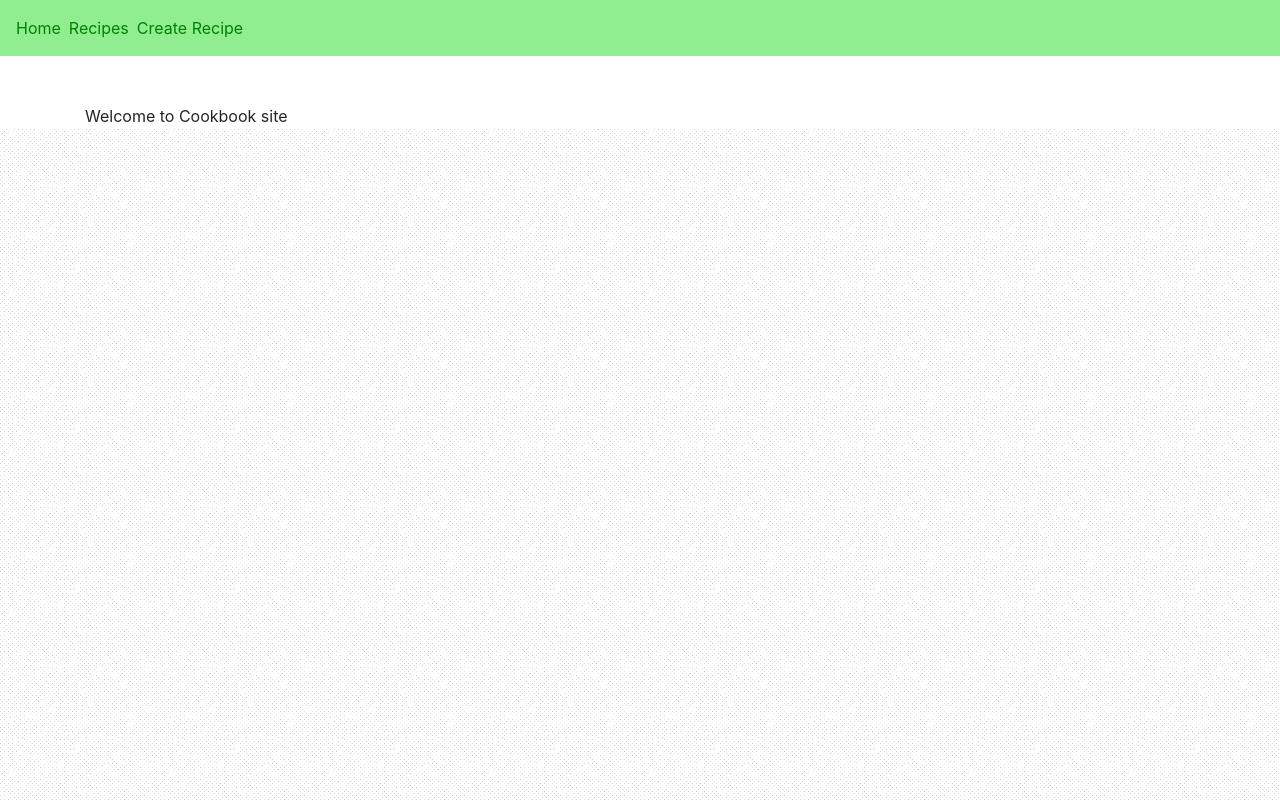
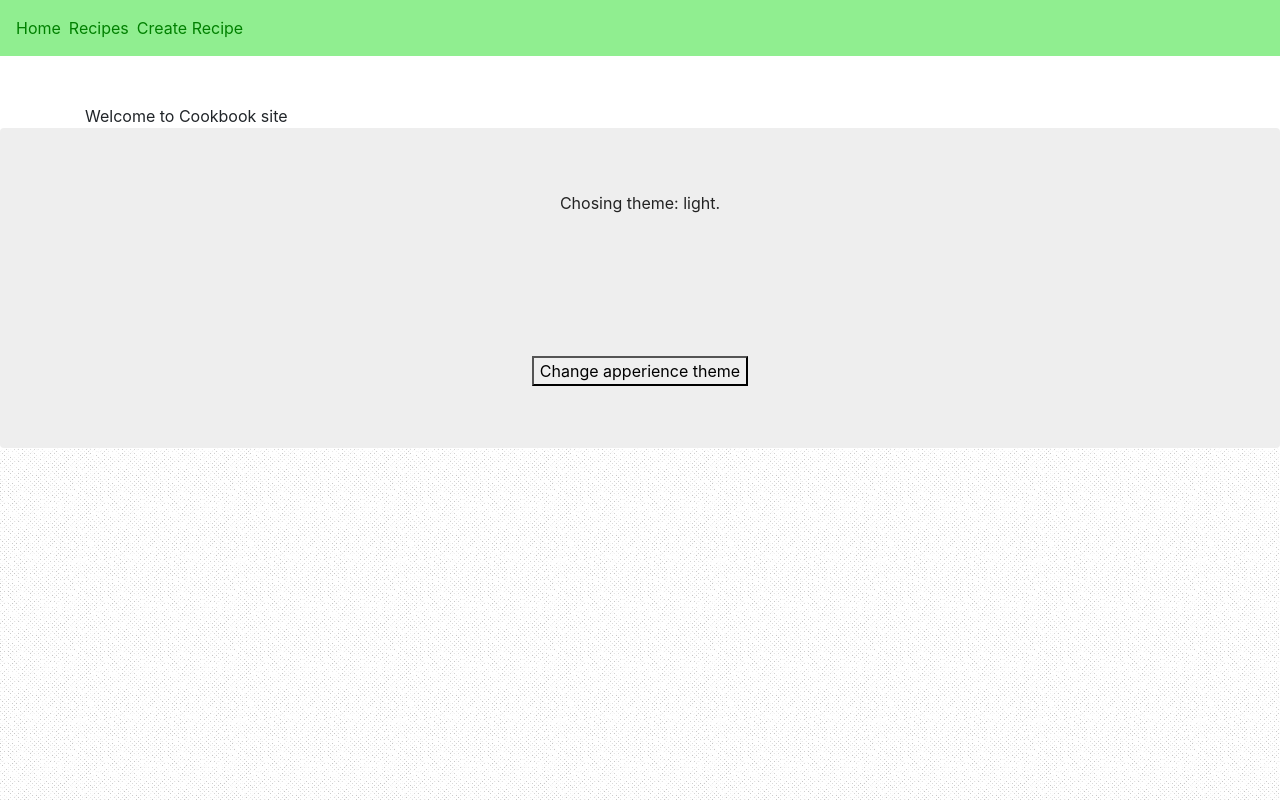
Before and after one commit to Feulife/My-cookbook, a React (Create React App) app in the folder client/: page / in a window 1280 px wide. Built offline with nearby package versions, Linux system fonts and the light colour scheme.

Commit message:
add attempt for changing theme

```diff
--- a/client/src/App.js
+++ b/client/src/App.js
@@ -1,4 +1,5 @@
 import {ApolloClient, ApolloProvider, InMemoryCache} from '@apollo/client';
+import React, { useState } from 'react';
 import Hello from './components/Hello';
 import Titles from './components/Titles'
 // import Recipes from './components/Recipes';
@@ -10,7 +11,14 @@ const client = new ApolloClient({
   cache: new InMemoryCache(),
 })
 
+
+
 function App() {
+  const [mode, setMode] = useState('light')
+
+  const handleClick = () => {
+    setMode(mode === 'light' ? 'dark' : 'light')
+  }
   return (
     <ApolloProvider client={client}>
       <BrowserRouter>
@@ -28,6 +36,20 @@ function App() {
             <Route path="/create" element={<CreateRecipe />} />
           </Routes>
         </div>
+        <div
+      style={{
+        background: mode === 'light' ? '#eee' : '#222',
+        color: mode === 'light' ? '#222' : '#eee',
+        display: 'grid',
+        placeItems: 'center',
+        minWidth: '320px',
+        minHeight: '320px',
+        borderRadius: '4px'
+      }}
+    >
+      <p>Chosing theme: {mode}.</p>
+      <button onClick={handleClick}>Change apperience theme</button>
+    </div>
       </BrowserRouter>
     </ApolloProvider>
   );
```
Also changed, not shown: client/src/components/ChangeTheme.jsx (added, +33 -0 lines), client/src/index.js (+7 -7 lines).
